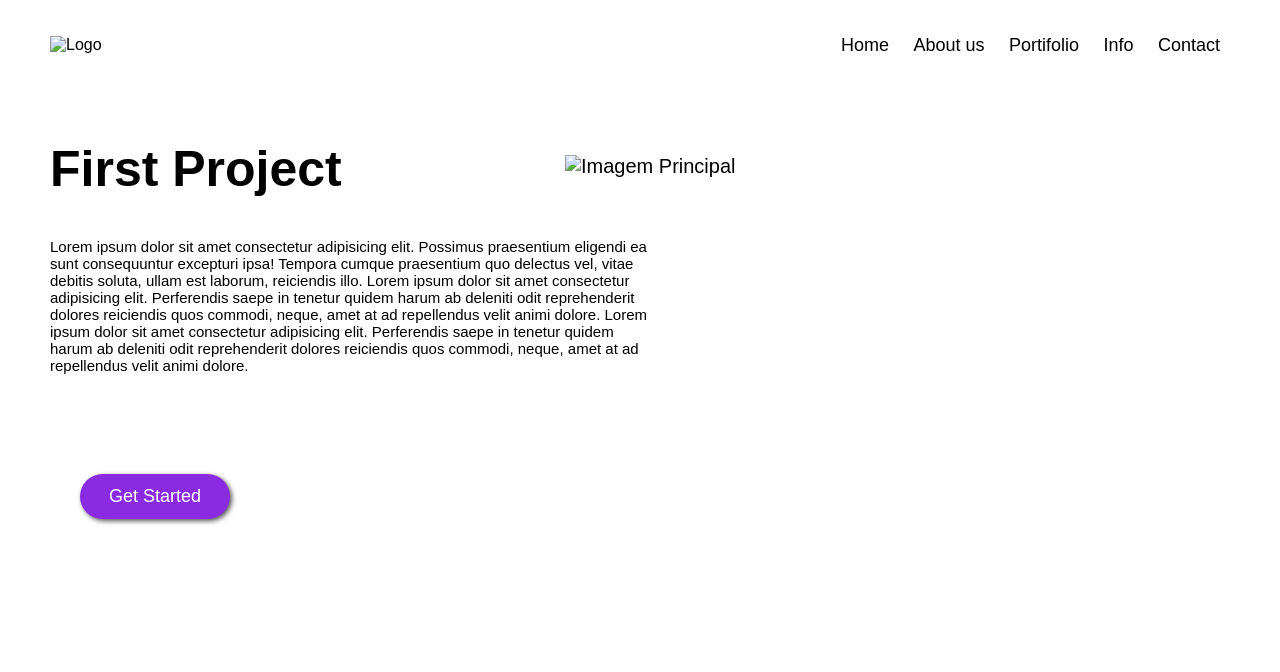
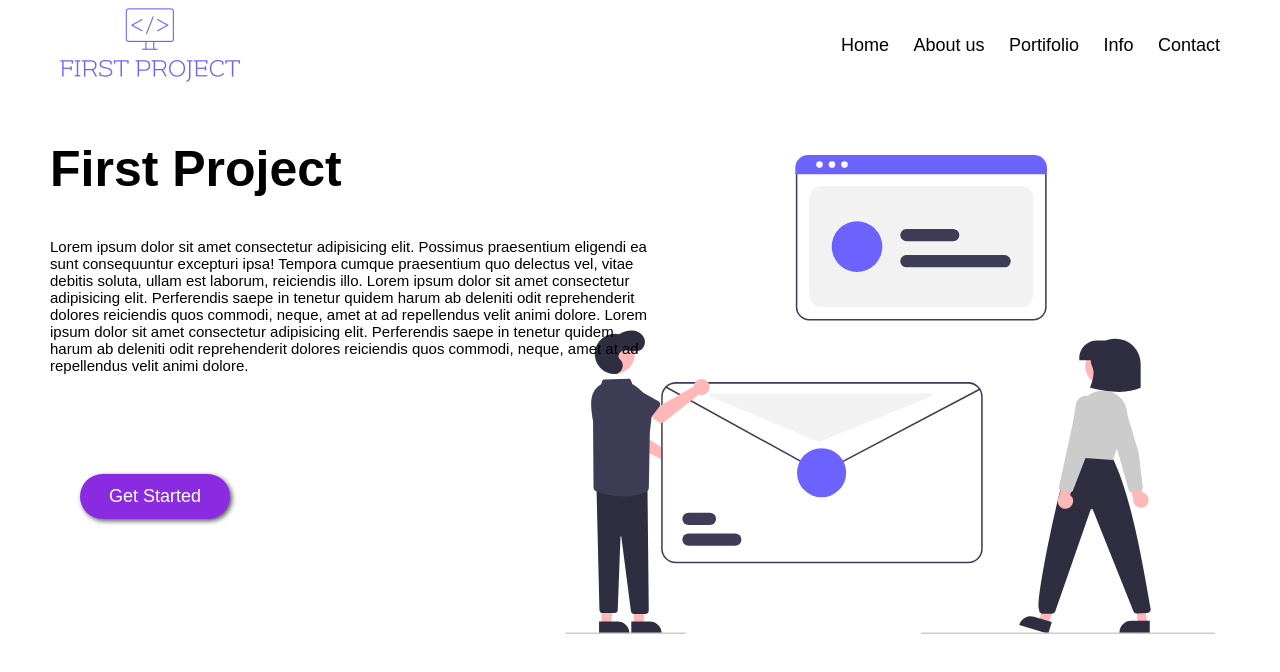
Before and after one commit to nandodevjs/first_project, a plain HTML site: page index.html in a window 1280 px wide. Drawn offline with Linux system fonts and the light colour scheme; the site is published under a folder, as on GitHub Pages, so addresses that start at the root find nothing.

Commit message:
Update index.html

```diff
--- a/index.html
+++ b/index.html
@@ -12,7 +12,7 @@
 <body>
     <header>
         <div id="nav_bar">
-            <img src="/img/11c8a165-8899-4aa9-8a13-69fb7b75efaa_200x200.png" alt="Logo" id="logo">
+            <img src="./img/11c8a165-8899-4aa9-8a13-69fb7b75efaa_200x200.png" alt="Logo" id="logo">
             <nav id="menu">
                 <a href="/index.html" target="_blanck">Home</a>
                 <a>About us</a>
@@ -24,7 +24,7 @@
     </header>
     <main>
         <div id="conteudo">
-            <img src="/img/undraw_Team_chat_re_vbq1.svg" alt="Imagem Principal" id="imagem_principal">
+            <img src="./img/undraw_Team_chat_re_vbq1.svg" alt="Imagem Principal" id="imagem_principal">
            <h1 id="titulo">First Project</h1>
             <p id="texto_principal">
                 Lorem ipsum dolor sit amet consectetur adipisicing elit. Possimus praesentium eligendi ea sunt consequuntur excepturi ipsa! Tempora cumque praesentium quo delectus vel, vitae debitis soluta, ullam est laborum, reiciendis illo. Lorem ipsum dolor sit amet consectetur adipisicing elit. Perferendis saepe in tenetur quidem harum ab deleniti odit reprehenderit dolores reiciendis quos commodi, neque, amet at ad repellendus velit animi dolore. Lorem ipsum dolor sit amet consectetur adipisicing elit. Perferendis saepe in tenetur quidem harum ab deleniti odit reprehenderit dolores reiciendis quos commodi, neque, amet at ad repellendus velit animi dolore.
```
